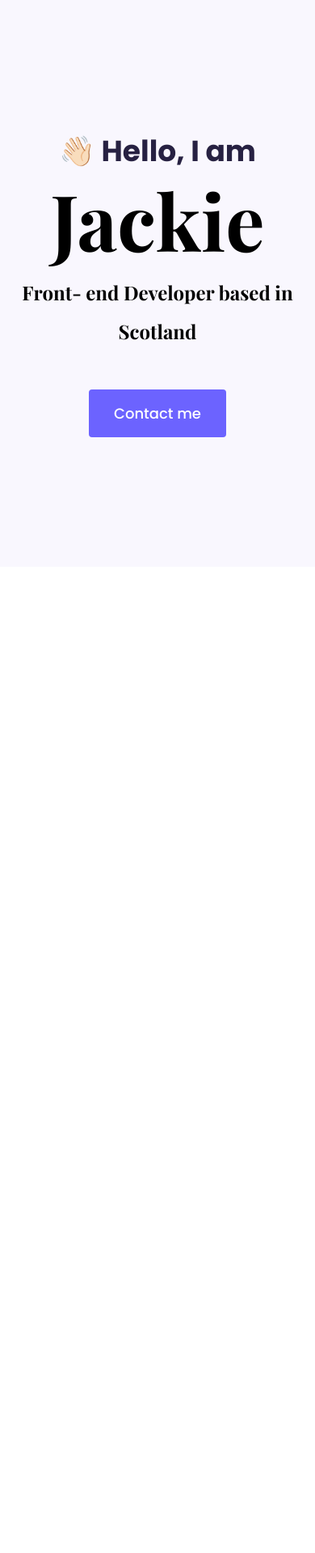
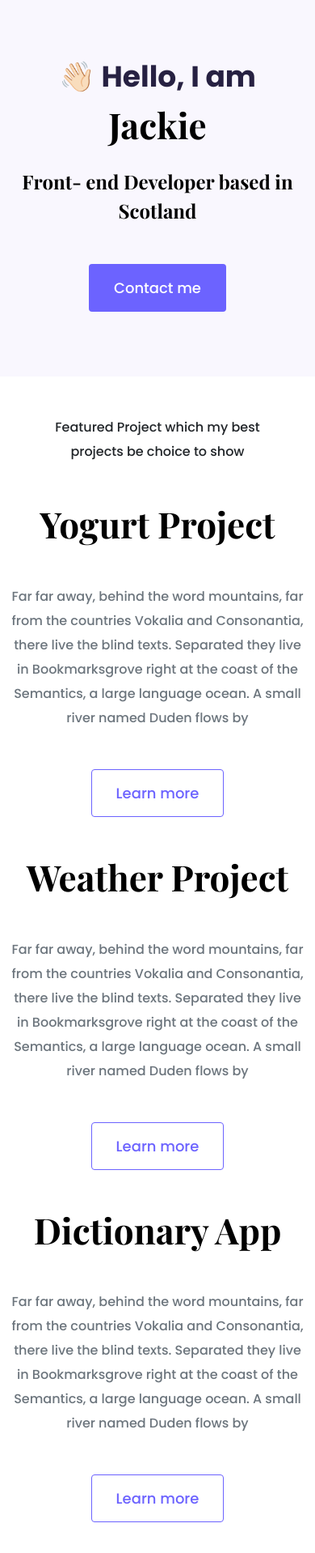
Before and after one commit to jackiedelrey/Portfolio-Project, a plain HTML site: page index.html in a window 390 px wide. Shown: the whole page at 81% size. Before the commit the page ends 844 px from the top, so only its background shows below. Drawn offline with nearby package versions, Linux system fonts and the light colour scheme.

Commit message:
Added homepage content design

```diff
--- a/index.html
+++ b/index.html
@@ -37,5 +37,61 @@
         <a href="#" class="btn btn-branding">Contact me</a>
       </div>
     </div>
+    <p class="text-center m-5">
+      Featured Project which my best projects be choice to show
+    </p>
+    <div class="container">
+      <div class="row mb-5">
+        <div class="col d-none d-lg-block">
+          <img src="images/yogurt.png" class="img-fluid" alt="" />
+        </div>
+        <div class="col">
+          <div class="project-description">
+            <h2 class="mb-5">Yogurt Project</h2>
+            <p class="mb-5 text-muted">
+              Far far away, behind the word mountains, far from the countries
+              Vokalia and Consonantia, there live the blind texts. Separated
+              they live in Bookmarksgrove right at the coast of the Semantics, a
+              large language ocean. A small river named Duden flows by
+            </p>
+            <a href="" class="btn btn-branding-outline"> Learn more </a>
+          </div>
+        </div>
+      </div>
+      <div class="row mb-5">
+        <div class="col">
+          <div class="project-description">
+            <h2 class="mb-5">Weather Project</h2>
+            <p class="mb-5 text-muted">
+              Far far away, behind the word mountains, far from the countries
+              Vokalia and Consonantia, there live the blind texts. Separated
+              they live in Bookmarksgrove right at the coast of the Semantics, a
+              large language ocean. A small river named Duden flows by
+            </p>
+            <a href="" class="btn btn-branding-outline"> Learn more </a>
+          </div>
+        </div>
+        <div class="col d-none d-lg-block">
+          <img src="images/weather.png" class="img-fluid" alt="" />
+        </div>
+      </div>
+      <div class="row mb-5">
+        <div class="col d-none d-lg-block">
+          <img src="images/dictionary.png" class="img-fluid" alt="" />
+        </div>
+        <div class="col">
+          <div class="project-description">
+            <h2 class="mb-5">Dictionary App</h2>
+            <p class="mb-5 text-muted">
+              Far far away, behind the word mountains, far from the countries
+              Vokalia and Consonantia, there live the blind texts. Separated
+              they live in Bookmarksgrove right at the coast of the Semantics, a
+              large language ocean. A small river named Duden flows by
+            </p>
+            <a href="" class="btn btn-branding-outline"> Learn more </a>
+          </div>
+        </div>
+      </div>
+    </div>
   </body>
 </html>
--- a/styles/portfolio.css
+++ b/styles/portfolio.css
@@ -25,10 +25,17 @@ h6 {
 
 h1 {
   font-size: 96px;
+  line-height: 1.5;
+}
+
+h2 {
+  font-size: 64px;
 }
 
 p {
   font-weight: normal;
+  font-size: 16px;
+  line-height: 30px;
 }
 
 .hero {
@@ -47,7 +54,7 @@ p {
 .hero h2 {
   font-family: var(--heading-font-family);
   font-weight: normal;
-  line-height: 2;
+  line-height: 1.5;
   font-size: 24px;
 }
 
@@ -59,3 +66,35 @@ p {
   line-height: 27px;
   padding: 15px 30px;
 }
+
+.btn-branding-outline {
+  color: var(--branding-color);
+  border: 1px solid var(--branding-color);
+  border-radius: 4px;
+  font-size: 18px;
+  line-height: 27px;
+  padding: 15px 30px;
+}
+
+.project-description {
+  padding: 120px 60px;
+}
+
+@media (max-width: 900px) {
+  h1 {
+    font-size: 44px;
+    line-height: 2;
+  }
+
+  h2 {
+    font-size: 44px;
+  }
+
+  .hero {
+    padding: 80px 20px;
+  }
+  .project-description {
+    padding: 0;
+    text-align: center;
+  }
+}
```
Also changed, not shown: images/dictionary.png (added), images/weather.png (added), images/yogurt.png (added), 2 other files.
